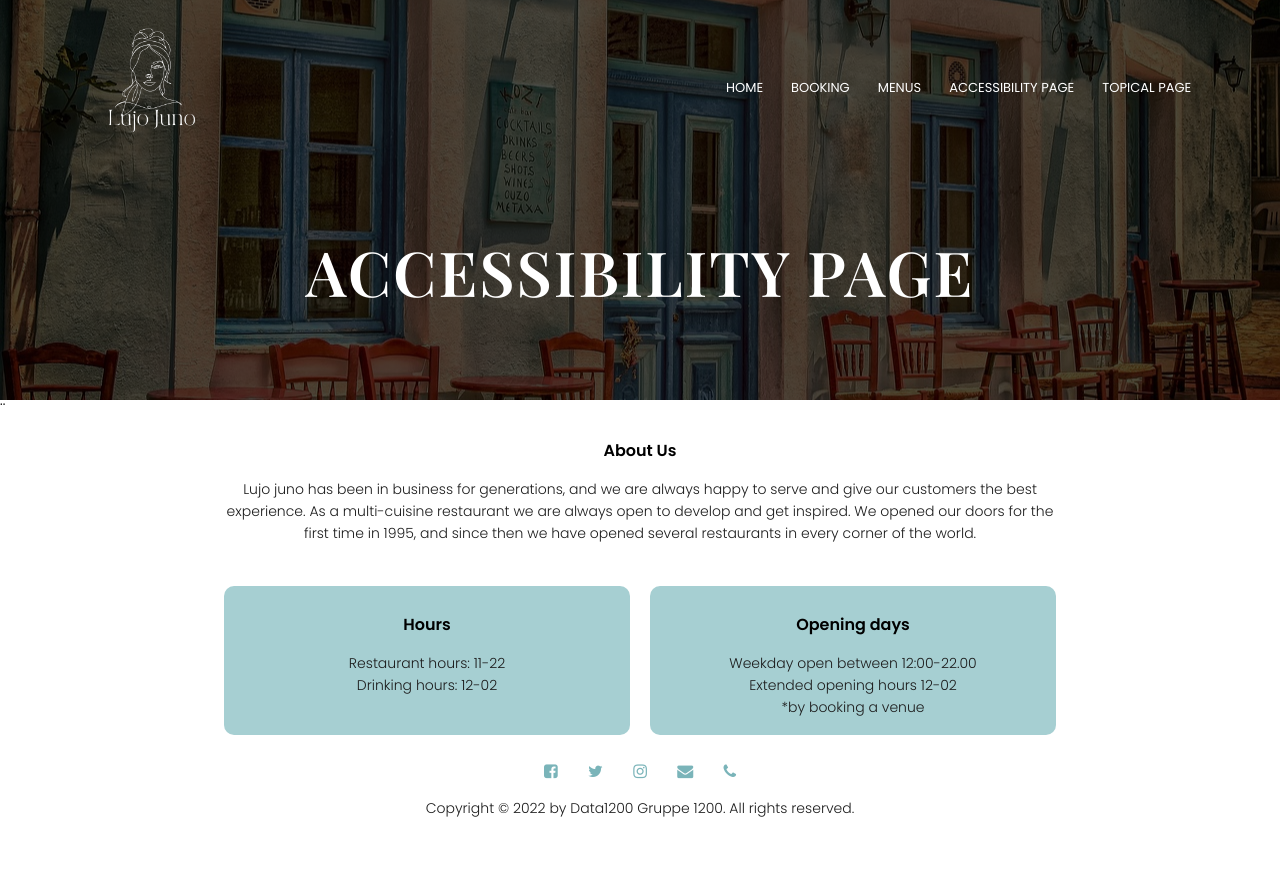
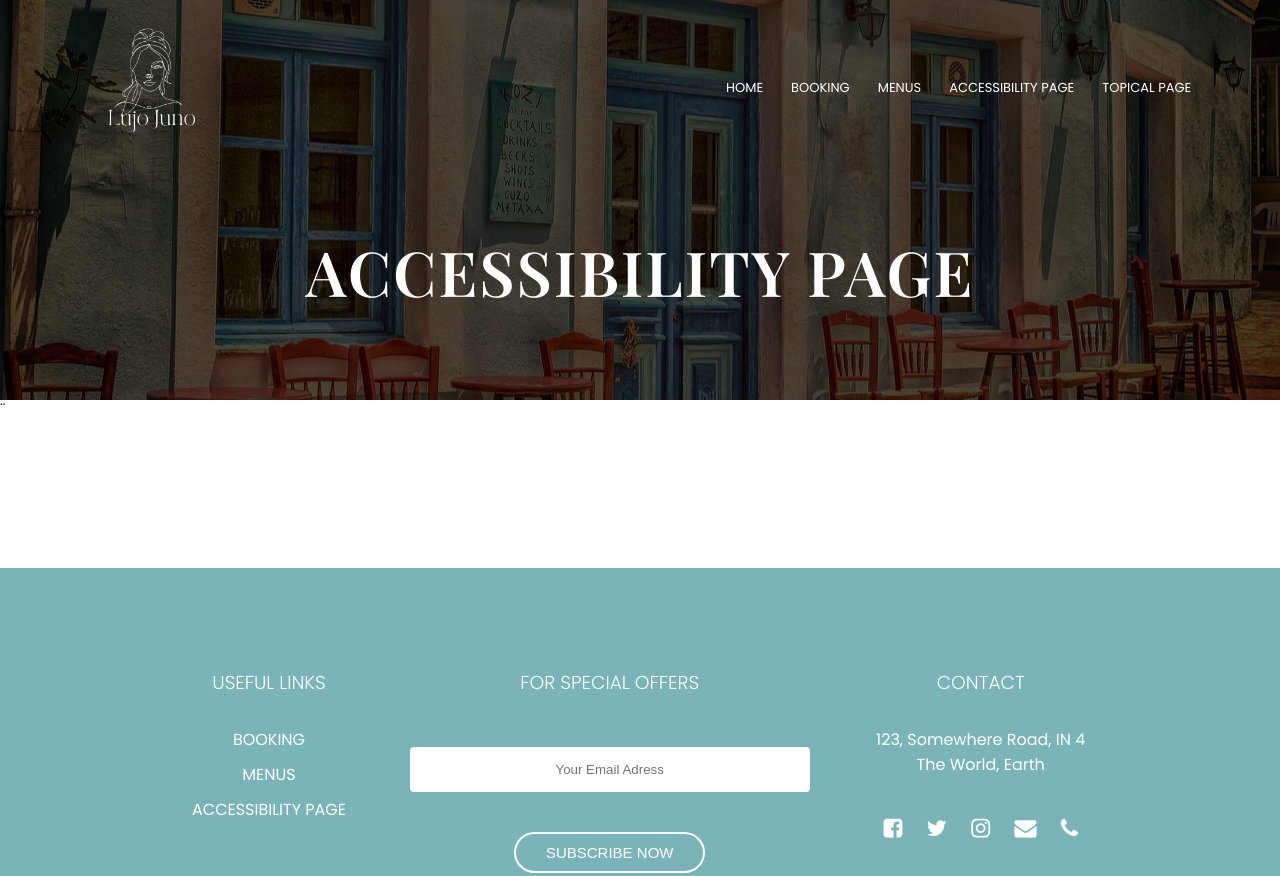
Before and after one commit to kariannegle/Eksamen, a plain HTML site: page html/accessibility.html in a window 1280 px wide. Shown: the top 876 px of the page. Before the commit the page ends 819 px from the top, so only its background shows below. Drawn offline with nearby package versions, Linux system fonts and the light colour scheme; a web font is replaced by a local one.

Commit message:
ny footer?

```diff
--- a/css/accessibility.css
+++ b/css/accessibility.css
@@ -65,60 +65,62 @@ nav .fa{
   display: none;
 }
 
+.footer{
+  margin-top: 150px;
+  width: 100%;
+  padding: 100px 15%;
+  background: #7ab4b9;
+  color: #fff;
+  font-family: 'Poppins', sans-serif;
+  display: flex;
+}
+.footer div {
+  text-align: center;
+}
+.col-2{
+  flex-grow: 2;
+}
+.footer div h3{
+  font-weight: 300;
+  margin-bottom: 30px;
+}
+.col-1 a{
+  display: block;
+  text-decoration: none;
+  color: #fff;
+  margin-bottom: 10px;
+}
+form input{
+  width: 400px;
+  height: 45px;
+  border-radius: 4px;
+  text-align: center;
+  margin-top: 20px;
+  margin-bottom: 40px;
+  outline: none;
+  border: none;
+}
+form button{
+  background: transparent;
+  border: 2px solid #fff;
+  color:#fff;
+  border-radius: 30px;
+  padding: 10px 30px;
+  font-size: 15px;
+  cursor: pointer;
+}
+.icons{
+  margin-top: 30px;
+}
+.icons i{
+  font-size: 22px;
+  margin: 10px;
+  cursor: pointer;
+
+}
 
 
 
-
-
-/** footer **/
-.footer {
-  width: 65%;
-  margin: 0 auto;
-  text-align: center;
-  font-family: 'Poppins', sans-serif;
-
-}
-.footer h4{
-  margin-bottom: 15px;
-  margin-top: 20px;
-  font-weight: 600;
-}
-.footer p{
-  color:rgb(29, 29, 29);
-  font-family: 'Poppins', sans-serif;
-  font-size: 14px;
-  font-weight: 300;
-  line-height: 22px;
-}
-.icons .fa {
-  color: #7ab4b9;
-  margin: 0 13px;
-  cursor: pointer;
-  padding: 18px 0;
-}
-.column{
-  background-color: #a6cfd2;
-  width: 100%;
-  padding: 2%;
-  margin-bottom: 10px;
-  text-align: center;
-  border-radius: 10px;
-}
-.column h4{
-  margin-top:10px;
-}
-.row {
-  margin-top: 5%;
-  display: flex;
-  column-gap: 20px;
-  justify-content: center;
-}
-.row-footer {
-  margin-top: 5%;
-  display: flex;
-  column-gap: 20px;
-  justify-content: center;
-}
 
 /** media query **/
 @media (max-width: 800px)
--- a/html/accessibility.html
+++ b/html/accessibility.html
@@ -44,27 +44,24 @@
 
         <!-- footer -->
         <section class="footer">
-            <h4>About Us</h4>
-            <p>Lujo juno has been in business for generations, and we are always happy to serve and give our customers the best experience. As a multi-cuisine restaurant we are always open to develop and get inspired. We opened our doors for the first time in 1995, and since then we have opened several restaurants in every corner of the world.</p>
-            <div class="row-footer">
-                <div class="column">
-                    <div class="hours">
-                        <h4>Hours</h4>
-                        <p>Restaurant hours: 11-22 <br>
-                           Drinking hours: 12-02</p>
+            <div class="col-1">
+                <h3>USEFUL LINKS</h3>
+                <a href="/html/booking.html"> BOOKING</a>
+                <a href="/html/resturant.html">MENUS</a>
+                <a href="/html/accessibility.html">ACCESSIBILITY PAGE</a>
             </div>
+            <div class="col-2">
+                <h3>FOR SPECIAL OFFERS</h3>
+                <form>
+                <input type="email" placeholder="Your Email Adress" required>
+                <br>
+                <button type="submit">SUBSCRIBE NOW</button>
+                </form>
             </div>
-
-                <div class="column">
-                    <div class="hours">
-                        <h4>Opening days</h4>
-                        <p>Weekday open between 12:00-22.00</p>
-                        <p>Extended opening hours 12-02 <br>
-                           *by booking a venue</p>
-                    </div>
-                </div>
-            </div>
-
+            <div class="col-3">
+                <h3>CONTACT</h3>
+                <p>123, Somewhere Road, IN 4<br>
+                     The World, Earth</p>
                 <div class="icons">
                     <i class="fa fa-facebook-square"></i>
                     <i class="fa fa-twitter"></i>
@@ -72,8 +69,15 @@
                     <i class="fa fa-envelope"></i>
                     <i class="fa fa-phone"></i>
                 </div>
+            </div>
+            </div>
+        </section>
+
+
+
+
             <p> Copyright © 2022 by Data1200 Gruppe 1200. All rights reserved.</p>
-        </section>
+
         <!--footer end-->
 
         <!-- javascript for toggle menu-->
```
Also changed, not shown: html/booking.html (+1 -1 lines). Lines whose indentation alone changed are shown as unchanged.
